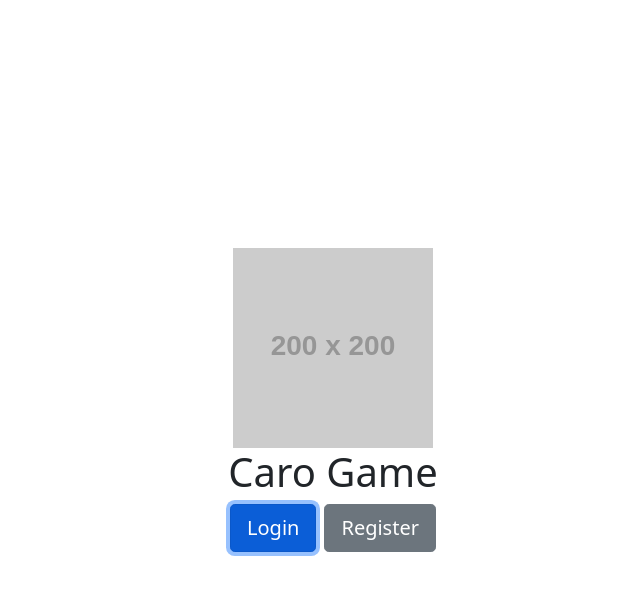
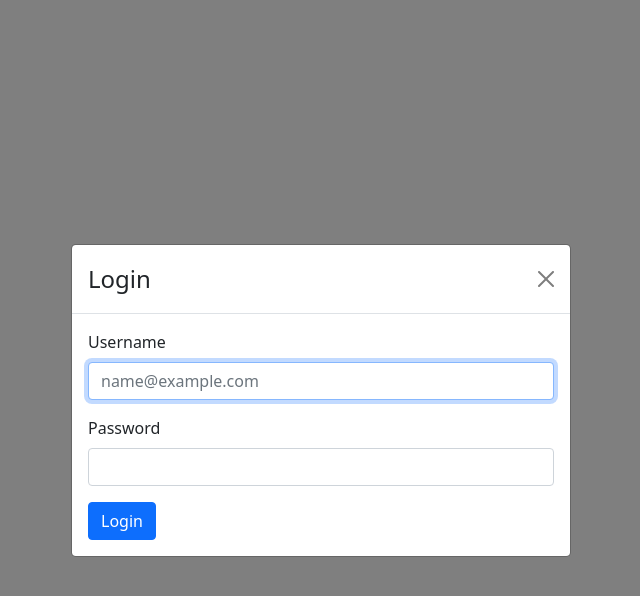
Before and after one commit to lethaiviet/web-caro-game-client, a React (Create React App) app: page / in a window 1280 px wide. Both pictures are taken after a click on the button "Login". Shown: the top 596 px of the page, without its empty margins (319-959 px from the left). Built offline with nearby package versions, Linux system fonts and the light colour scheme.

Commit message:
+ login screen

```diff
--- a/src/App.tsx
+++ b/src/App.tsx
@@ -1,5 +1,3 @@
-import React from "react";
-import LoginForm from "@features/login/LoginForm";
 import LoginScreen from "@features/login/LoginScreen";
 
 function App() {
--- a/src/features/login/LoginScreen.tsx
+++ b/src/features/login/LoginScreen.tsx
@@ -1,26 +1,57 @@
-import { Button, Col, Container, Row } from "react-bootstrap";
+import { useState } from "react";
+import { Button, Stack, Image, Container, Row } from "react-bootstrap";
+import { ModalLoginForm, ModalRegisterForm } from "./ModalForm";
+
+type ModalType = "" | "login" | "register";
 
 export default function LoginScreen() {
+  const [show, setShow] = useState<ModalType>("");
+  const handleClick = (e: React.MouseEvent<HTMLButtonElement>) =>
+    setShow(e.currentTarget.value as ModalType);
+
+  const handleClose = () => setShow("");
+
   return (
-    <div className="container-fluid">
-      <Col className="d-flex flex-column align-items-center justify-content-center min-vw-100 min-vh-100">
+    <>
+      <Container fluid>
+        <Stack className="align-items-center justify-content-center min-vh-100">
           <Row>
             <div style={{ height: "200px" }}>
-            <img
-              src="https://via.placeholder.com/200"
-              alt="..."
-              className="img-fluid align-self-center"
-            />
+              <Image src="https://via.placeholder.com/200" alt="..." fluid />
             </div>
           </Row>
+
           <Row>
             <h1>Caro Game</h1>
           </Row>
-        <div className="d-grid gap-2 d-md-flex justify-content-md-end">
-          <Button className="btn-lg">Login</Button>
-          <Button className="btn-secondary btn-lg">Register</Button>
-        </div>
-      </Col>
-    </div>
+
+          <Stack
+            direction="horizontal"
+            gap={2}
+            className="justify-content-center"
+          >
+            <Button onClick={handleClick} className="btn-lg" value="login">
+              Login
+            </Button>
+            <Button
+              onClick={handleClick}
+              className="btn-secondary btn-lg"
+              value="register"
+            >
+              Register
+            </Button>
+          </Stack>
+        </Stack>
+      </Container>
+
+      <ModalLoginForm
+        show={show === "login"}
+        handleClose={handleClose}
+      ></ModalLoginForm>
+      <ModalRegisterForm
+        show={show === "register"}
+        handleClose={handleClose}
+      ></ModalRegisterForm>
+    </>
   );
 }
--- /dev/null
+++ b/src/features/login/ModalForm.tsx
@@ -0,0 +1,80 @@
+import { SyntheticEvent } from "react";
+import { Button, Form, Modal } from "react-bootstrap";
+
+interface ILoginForm {
+  username: { value: string };
+  password: { value: string };
+}
+
+type ModalProps = {
+  title?: string;
+  show?: boolean;
+  buttonName?: string;
+  handleClose?: () => void;
+};
+
+const ModalTemp = ({ title, show, buttonName, handleClose }: ModalProps) => {
+  function handleSubmit(e: SyntheticEvent) {
+    e.preventDefault();
+
+    const target = e.target as typeof e.target & ILoginForm;
+
+    console.log(target.password.value, target.username.value);
+  }
+
+  return (
+    <>
+      <Modal
+        show={show}
+        onHide={handleClose}
+        aria-labelledby="contained-modal-title-vcenter"
+        centered
+      >
+        <Modal.Header closeButton>
+          <Modal.Title>{title}</Modal.Title>
+        </Modal.Header>
+        <Modal.Body>
+          <Form onSubmit={handleSubmit}>
+            <Form.Group className="mb-3" controlId="loginForm.input.email">
+              <Form.Label>Username</Form.Label>
+              <Form.Control
+                type="email"
+                placeholder="name@example.com"
+                autoFocus
+              />
+            </Form.Group>
+            <Form.Group className="mb-3" controlId="loginForm.input.password">
+              <Form.Label>Password</Form.Label>
+              <Form.Control type="password" />
+            </Form.Group>
+            <Button type="submit">{buttonName}</Button>
+          </Form>
+        </Modal.Body>
+      </Modal>
+    </>
+  );
+};
+
+const ModalLoginForm = ({ show, handleClose }: ModalProps) => {
+  return (
+    <ModalTemp
+      title="Login"
+      buttonName="Login"
+      show={show}
+      handleClose={handleClose}
+    />
+  );
+};
+
+const ModalRegisterForm = ({ show, handleClose }: ModalProps) => {
+  return (
+    <ModalTemp
+      title="Register"
+      buttonName="Register"
+      show={show}
+      handleClose={handleClose}
+    />
+  );
+};
+
+export { ModalLoginForm, ModalRegisterForm };
```
Also changed, not shown: src/features/login/LoginForm.tsx (deleted, +0 -32 lines). Lines whose indentation alone changed are shown as unchanged.
